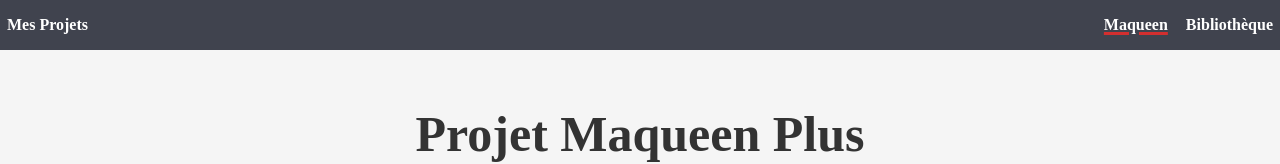
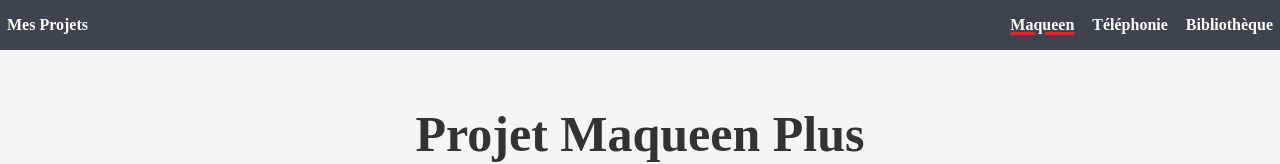
Before and after one commit to rousselpaulin/Portfolio, a plain HTML site: page Projets/projet1/index.html in a window 1280 px wide. Shown: the top 164 px of the page. Drawn offline with Linux system fonts and the light colour scheme; a web font is replaced by a local one.

Commit message:
Add files via upload

```diff
--- a/Projets/projet1/index.html
+++ b/Projets/projet1/index.html
@@ -15,6 +15,7 @@
         <div class="nom"><a>Mes Projets</a></div>
         <div class="menu">
             <a href="#home">Maqueen</a>
+            <a href="../projet2/index.html">Téléphonie</a>
             <a href="../projet3/index.html">Bibliothèque</a>
         </div>
         <div class="burger" id="burger">
```
